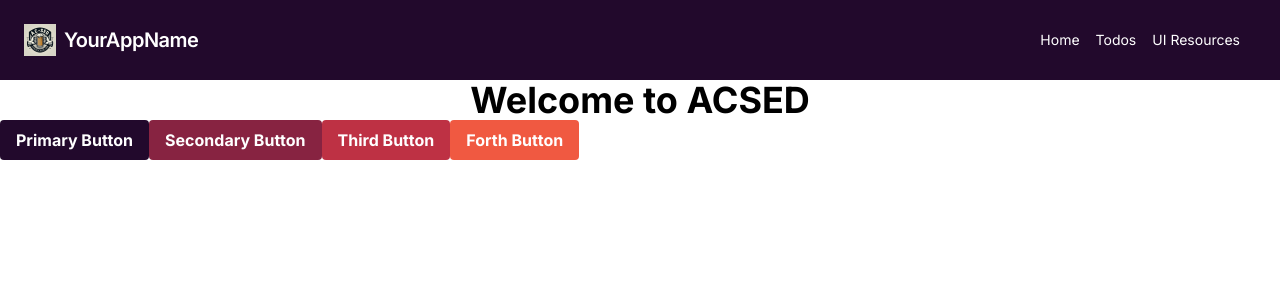
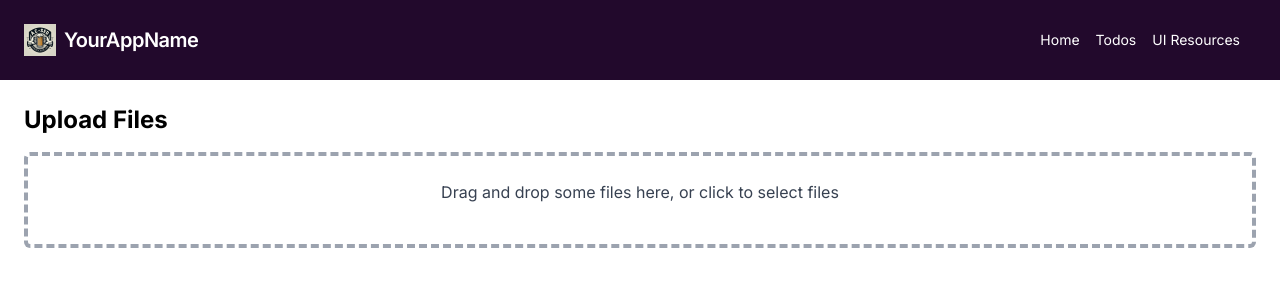
Before and after one commit to platanus-hack/team-8, a Next.js app in the folder frontend/: page / in a window 1280 px wide. Shown: the top 300 px of the page. Built offline with nearby package versions, Linux system fonts and the light colour scheme.

Commit message:
add: DragAndDrop component and example on how to use it

```diff
--- a/frontend/package.json
+++ b/frontend/package.json
@@ -25,6 +25,7 @@
     "posthog-js": "^1.187.2",
     "react": "^18",
     "react-dom": "^18",
+    "react-dropzone": "^14.3.5",
     "recharts": "^2.13.3",
     "tailwind-merge": "^2.5.4",
     "tailwindcss-animate": "^1.0.7",
--- a/frontend/src/app/page.js
+++ b/frontend/src/app/page.js
@@ -1,15 +1,64 @@
-import { PrimaryButton, SecondaryButton, ThirdButton, ForthButton } from "@/components/buttons";
+'use client'
+import React, { useState } from 'react';
+import DragAndDrop from '../components/DragAndDrop';
 
+const UploadPage = () => {
+  const [files, setFiles] = useState([]);
 
-export default function Home() {
+  const handleFilesAdded = (newFiles) => {
+    setFiles((currentFiles) => [...currentFiles, ...newFiles]);
+  };
+
+  // Set formData and send to backend
+  const handleUpload = async () => {
+    const formData = new FormData();
+    files.forEach((file) => {
+      formData.append('files', file);
+    });
+
+    // TODO: Change to backend endpoint
+    try {
+      const response = await fetch('/api/upload', {
+        method: 'POST',
+        body: formData,
+      });
+
+      if (response.ok) {
+        alert('Files uploaded successfully!');
+        setFiles([]); // Clear the files after successful upload
+      } else {
+        alert('Failed to upload files.');
+      }
+    } catch (error) {
+      console.error('Error uploading files:', error);
+      alert('Error uploading files.');
+    }
+  };
+
   return (
-    <div className="min-h-full">
-      <h1 className="text-4xl font-bold text-center">Welcome to ACSED</h1>
-
-      <PrimaryButton text="Primary Button" />
-      <SecondaryButton text="Secondary Button" />
-      <ThirdButton text="Third Button" />
-      <ForthButton text="Forth Button" />
+    <div className="container mx-auto p-6">
+      <h1 className="text-2xl font-bold mb-4">Upload Files</h1>
+      <DragAndDrop onFilesAdded={handleFilesAdded} />
+      {files.length > 0 && (
+        <div className="mt-6">
+          <h2 className="text-xl font-semibold mb-2">Files to be uploaded:</h2>
+          <ul className="list-disc list-inside">
+            {files.map((file) => (
+              <li key={file.path || file.name}>
+                {file.name} - {file.size} bytes
+              </li>
+            ))}
+          </ul>
+          <button
+            onClick={handleUpload}
+            className="mt-4 bg-primary hover:bg-blue-700 text-white font-bold py-2 px-4 rounded"
+          >
+            Upload Files
+          </button>
+        </div>
+      )}
     </div>
   );
-}
+};
+
+export default UploadPage;
--- a/frontend/src/components/DragAndDrop.js
+++ b/frontend/src/components/DragAndDrop.js
@@ -0,0 +1,82 @@
+import React, { useCallback } from 'react';
+import { useDropzone } from 'react-dropzone';
+
+const DragAndDrop = ({ onFilesAdded }) => {
+  const onDrop = useCallback(
+    (acceptedFiles, rejectedFiles) => {
+      // Pass the accepted files to the parent component
+      if (onFilesAdded) {
+        onFilesAdded(acceptedFiles);
+      }
+    },
+    [onFilesAdded]
+  );
+
+  const {
+    getRootProps,
+    getInputProps,
+    isDragActive,
+    acceptedFiles,
+    fileRejections,
+  } = useDropzone({
+    onDrop,
+    accept: {
+      'image/*': ['.png', '.jpg', '.jpeg'],
+      'application/pdf': ['.pdf'],
+    },
+    multiple: true,
+  });
+
+  const acceptedFileItems = acceptedFiles.map((file) => (
+    <li key={file.path} className="text-green-600">
+      {file.path} - {file.size} bytes
+    </li>
+  ));
+
+  const fileRejectionItems = fileRejections.map(({ file, errors }) => (
+    <li key={file.path} className="text-red-600">
+      {file.path} - {file.size} bytes
+      <ul>
+        {errors.map((e) => (
+          <li key={e.code} className="text-red-500">
+            {e.message}
+          </li>
+        ))}
+      </ul>
+    </li>
+  ));
+
+  return (
+    <div
+      {...getRootProps()}
+      className={`border-dashed border-4 p-6 rounded-md text-center cursor-pointer ${
+        isDragActive ? 'border-blue-500' : 'border-gray-400'
+      }`}
+    >
+      <input {...getInputProps()} />
+      {isDragActive ? (
+        <p className="text-gray-700">Drop the files here ...</p>
+      ) : (
+        <p className="text-gray-700">
+          Drag and drop some files here, or click to select files
+        </p>
+      )}
+      <aside className="mt-4">
+        {acceptedFiles.length > 0 && (
+          <>
+            <h4 className="font-semibold">Accepted files</h4>
+            <ul>{acceptedFileItems}</ul>
+          </>
+        )}
+        {fileRejections.length > 0 && (
+          <>
+            <h4 className="font-semibold mt-2">Rejected files</h4>
+            <ul>{fileRejectionItems}</ul>
+          </>
+        )}
+      </aside>
+    </div>
+  );
+};
+
+export default DragAndDrop;
```
Also changed, not shown: 1 other file (tests, documents, lock files or other folders).
